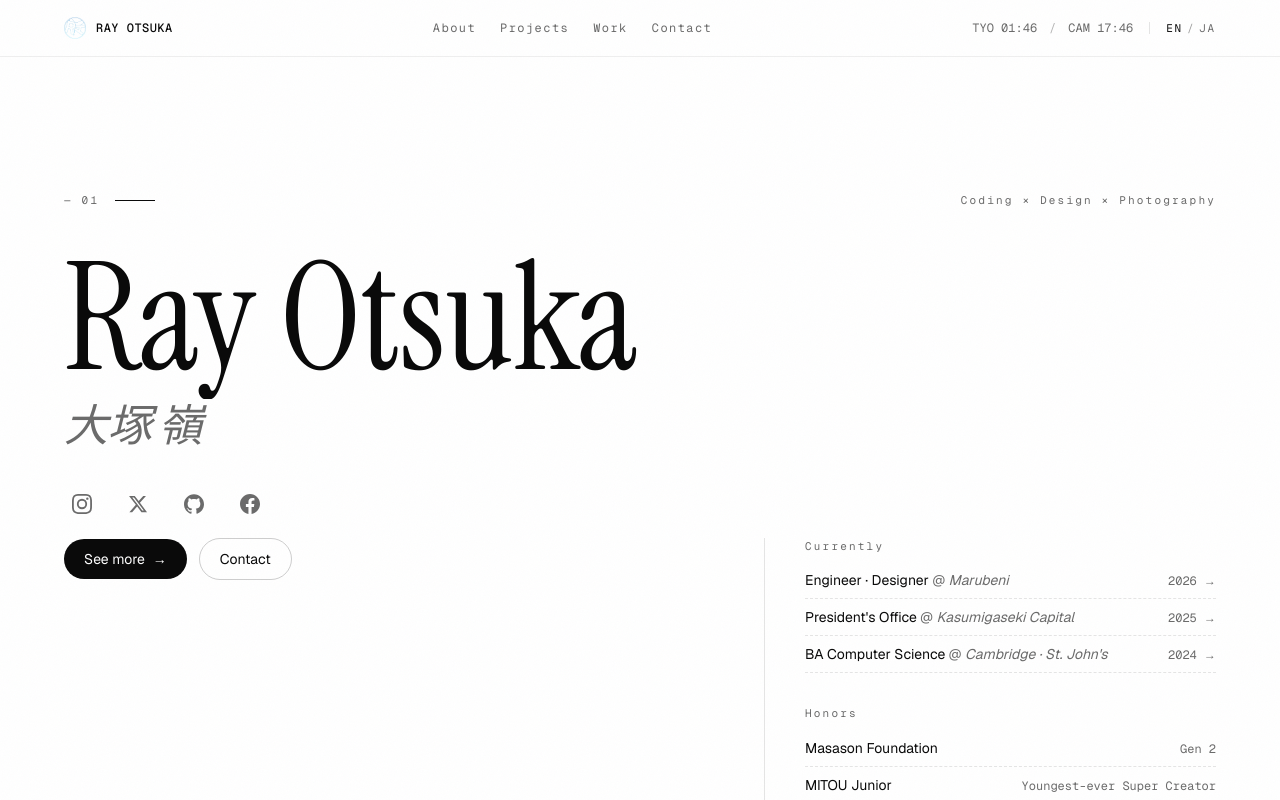
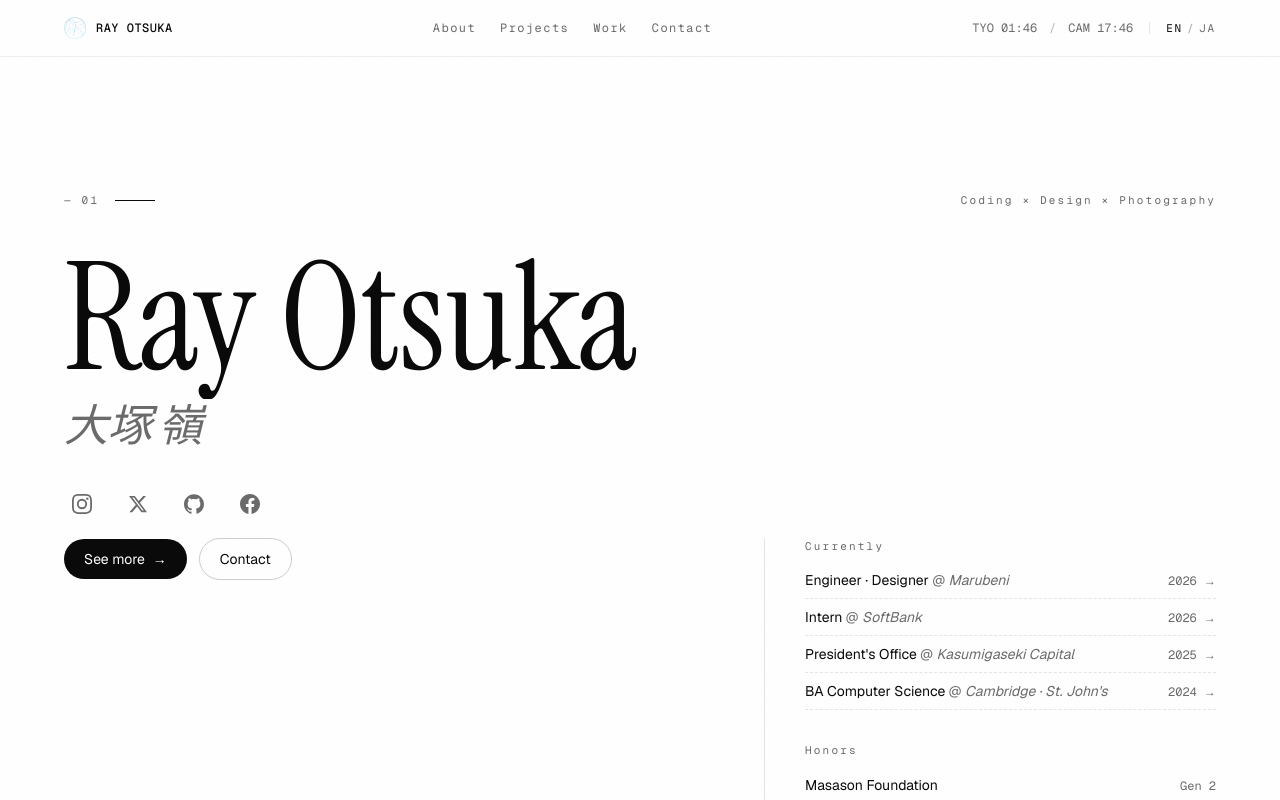
Before and after one commit to ray-o-0509/personal_website, a Next.js app: page /en in a window 1280 px wide. Shown: the top 800 px of the page. Built offline with nearby package versions, Linux system fonts and the light colour scheme.

Commit message:
feat: add SoftBank internship to current roles and work experience

```diff
--- a/src/i18n/en.ts
+++ b/src/i18n/en.ts
@@ -22,6 +22,11 @@ const en = {
       {
         left: "Engineer · Designer",
         org: "Marubeni",
+        right: "2026 →",
+      },
+      {
+        left: "Intern",
+        org: "SoftBank",
         right: "2026 →",
       },
       {
@@ -109,6 +114,13 @@ const en = {
         org: "Marubeni",
         location: "Online · Internship",
         note: "Designing and building a SaaS platform and in-house operations tools.",
+      },
+      {
+        period: "2026 — now",
+        role: "Intern",
+        org: "SoftBank",
+        location: "Tokyo",
+        note: "Supporting operations and accompanying a Senior Managing Executive Officer.",
       },
       {
         period: "2025 — now",
--- a/src/i18n/ja.ts
+++ b/src/i18n/ja.ts
@@ -24,6 +24,11 @@ const ja: typeof en = {
       {
         left: "エンジニア・デザイナー",
         org: "丸紅",
+        right: "2026 →",
+      },
+      {
+        left: "インターン",
+        org: "ソフトバンク",
         right: "2026 →",
       },
       {
@@ -112,6 +117,13 @@ const ja: typeof en = {
         org: "丸紅",
         location: "オンライン · インターン",
         note: " SaaS プラットフォームおよび社内業務開発化ツールのデザイン・開発を担当。",
+      },
+      {
+        period: "2026 — 現在",
+        role: "インターン",
+        org: "ソフトバンク",
+        location: "東京",
+        note: "業務のサポートと、常務執行役員への同行。",
       },
       {
         period: "2025 — 現在",
```
